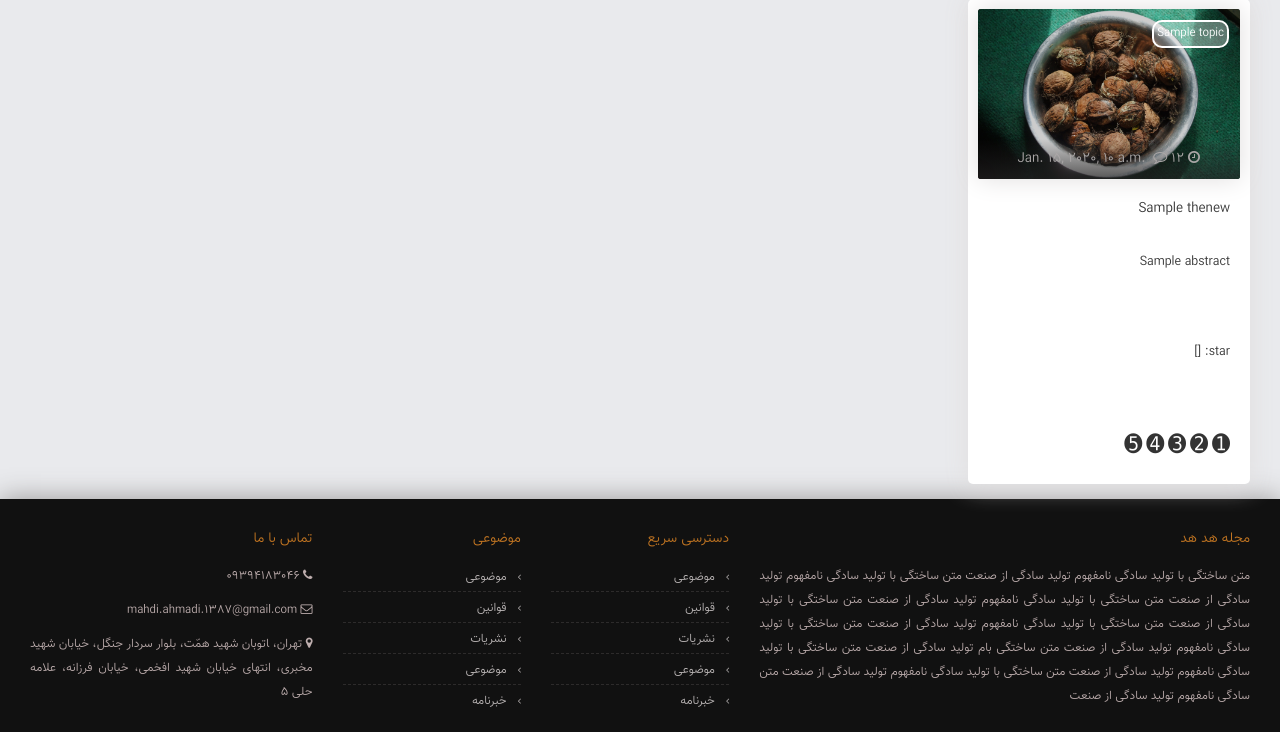
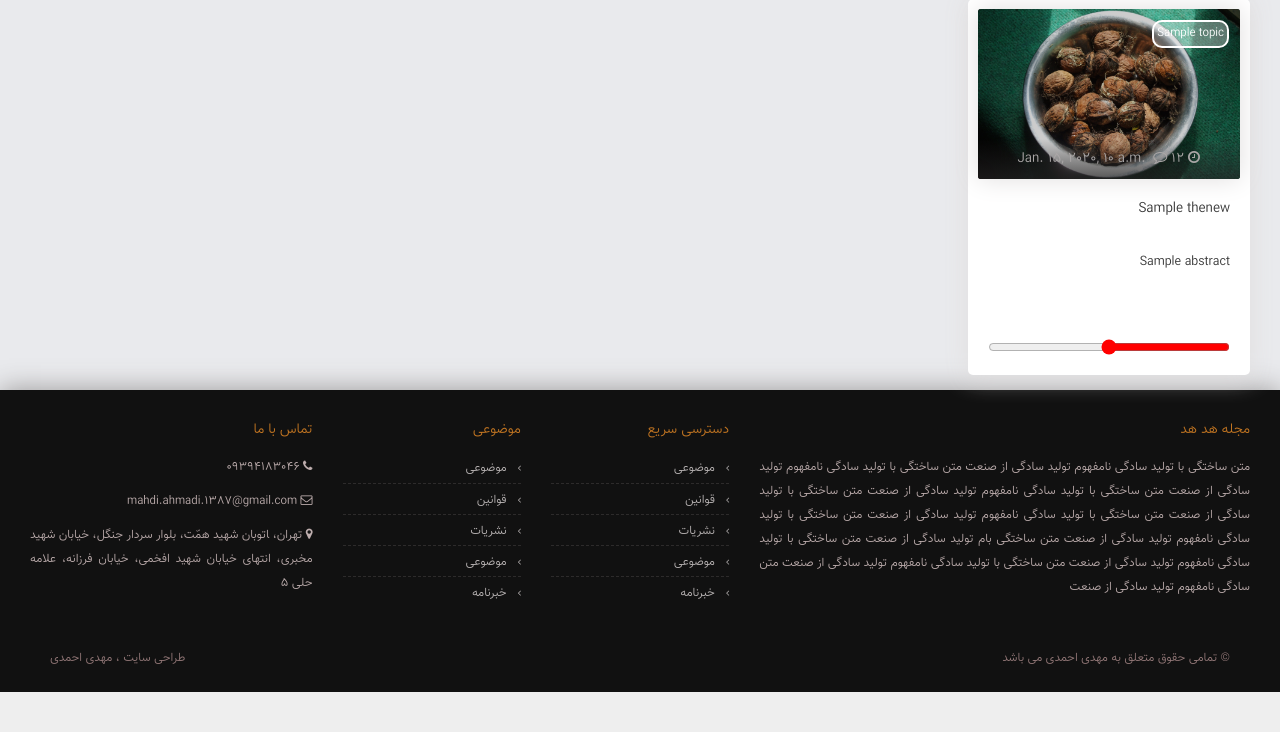
Before and after one commit to mahdiahmadi87/hodhod, a Django app: template hodhoddjango/newsapp/templates/news.html in a window 1280 px wide. Shown: the part 148-880 px from the top of the page. After the commit the page ends 840 px from the top, so only its background shows below. Run offline with Django 5.2, Linux system fonts and the light colour scheme; data comes from the database, SQL or seed files in the repository; both versions use the stored data as it was after the commit; the template is opened without the code that fills it: values that come from a table or form of the project are taken from there, most other values are stand-ins (such as "Sample title", 1, 10 or a date in 2020); some libraries are stand-ins or nearby versions.

Commit message:
update stars fields

```diff
--- a/hodhoddjango/newsapp/static/css/base.css
+++ b/hodhoddjango/newsapp/static/css/base.css
@@ -1,6 +1,6 @@
 @font-face {
 	font-family: "seo90";
-	src: url("fonts/Vazir-Medium-FD.woff") format('woff');
+	src: url("../fonts/Vazir-Medium-FD.woff") format('woff');
 }
 
 * {
--- a/hodhoddjango/newsapp/static/css/news.css
+++ b/hodhoddjango/newsapp/static/css/news.css
@@ -1,23 +1,5 @@
-.star {
-  font-size: 3vh;
-  cursor: pointer;}
-
-.one {
-  color: rgb(255, 0, 0);
+input[type="range"] {
+  display: block;
+  width: 100%;
+  accent-color: red;
 }
-
-.two {
-  color: rgb(255, 128, 0);
-}
-
-.three {
-  color: rgb(255, 255, 0);
-}
-
-.four {
-  color: rgb(128, 255, 0);
-}
-
-.five {
-  color: rgb(0, 255, 0);
-}
--- a/hodhoddjango/newsapp/static/js/news.js
+++ b/hodhoddjango/newsapp/static/js/news.js
@@ -1,25 +1,7 @@
 // script.js
 
 
-// Funtion to update rating
-function gfg(n, id) {
-    let stars = document.getElementsByClassName(`star${id}`);
-	remove(id);
-	for (let i = 0; i < n; i++) {
-        switch (n) {
-            case 1:
-                cls = "one"; break;
-            case 2:
-                cls = "two"; break;
-            case 3:
-                cls = "three"; break;
-            case 4:
-                cls = "four"; break;
-            case 5:
-                cls = "five"; break;
-            }
-		stars[i].className = `star${id} ` + cls;
-	}
+function changeRange(n, id) {
     $.ajax({
         type: "GET",
         url: '/newsRating',
@@ -30,11 +12,17 @@ function gfg(n, id) {
     });
 }
 
-function remove(id) {
-	let i = 0;
-    let stars = document.getElementsByClassName(`star${id}`);
-	while (i < 5) {
-        stars[i].className = `star${id}`;
-		i++;
-	}
+function changeColor(n, id) {
+    let star = document.getElementById(`star${id}`);
+    let r ,g
+    if (n <= 2.5){
+        r = 255
+        g = n * 102
+    }
+    else {
+        g = 255
+        r = 5 - n
+        r = r * 102
+    }
+    star.style.accentColor = `rgb(${r}, ${g}, 0)`
 }
--- a/hodhoddjango/newsapp/templates/base.html
+++ b/hodhoddjango/newsapp/templates/base.html
@@ -11,7 +11,7 @@
       {% block header %}
       {% endblock %}
    </head>
-   <body>
+   <body {% block bodyAt %}{% endblock %}>
       <!-- <div class="top-bar">
          <div class="container-fluid">
             <div class="col-md-6">
--- a/hodhoddjango/newsapp/templates/news.html
+++ b/hodhoddjango/newsapp/templates/news.html
@@ -6,6 +6,8 @@
 {% block header %}
   <link rel="stylesheet" href="{% static 'css/news.css' %}">
 {% endblock %}
+
+{% block bodyAt %} onpageshow="loadRange()"{% endblock %}
 
 {% block content %}
 <div class="latest-posts">
@@ -35,13 +37,8 @@
                 <p>{{thenews.abstract}}</p>
               <div class="text-rigt">
                 <div class="card">
-                  <p>star: {{thenews.stars}}</p>
                   </a>
-                  <span onclick="gfg(1, {{thenews.id}})" class="star{{thenews.id}}" style="font-size: 3vh;">➊</span>
-                  <span onclick="gfg(2, {{thenews.id}})" class="star{{thenews.id}}" style="font-size: 3vh;">➋</span>
-                  <span onclick="gfg(3, {{thenews.id}})" class="star{{thenews.id}}" style="font-size: 3vh;">➌</span>
-                  <span onclick="gfg(4, {{thenews.id}})" class="star{{thenews.id}}" style="font-size: 3vh;">➍</span>
-                  <span onclick="gfg(5, {{thenews.id}})" class="star{{thenews.id}}" style="font-size: 3vh;">➎</span>
+                  <input class="star" id="star{{thenews.id}}" type="range" min="0" max="5" value="{{thenews.stars}}" step="0.1" class="slider" oninput="changeColor(value, {{thenews.id}})" onchange="changeRange(value ,{{thenews.id}})" style="accent-color: red;">
                   <a href="/news/{{thenews.id}}">
                 </div>
               </div>
@@ -95,6 +92,17 @@
         </nav>
      </div> -->
     <script src="{% static 'js/news.js' %}"></script>
+    <script type="text/javascript">
+      function loadRange() {
+        let ids = "{% for thenews in suggested %}{{thenews.id}},{% endfor %}"
+        let stars = "{% for thenews in suggested %}{{thenews.stars}},{% endfor %}"
+        ids = ids.split(",")
+        stars = stars.split(",")
+        for(let i = 0; i < ids.length-1; i++)
+          changeColor(stars[i], ids[i])
+      }
+    </script>
+
   </div>
 </div>
 {% endblock %}
```
Also changed, not shown: hodhoddjango/newsapp/views.py (+4 -3 lines), hodhoddjango/db.sqlite3, userNews.db.
